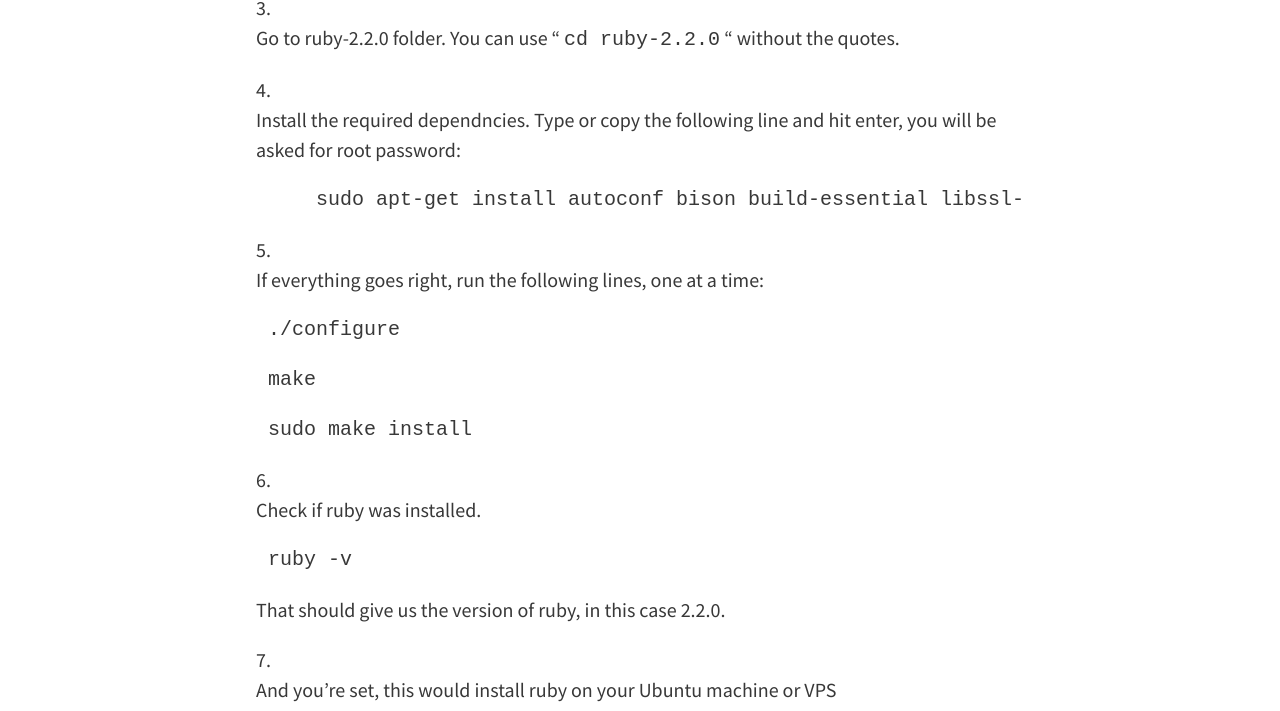
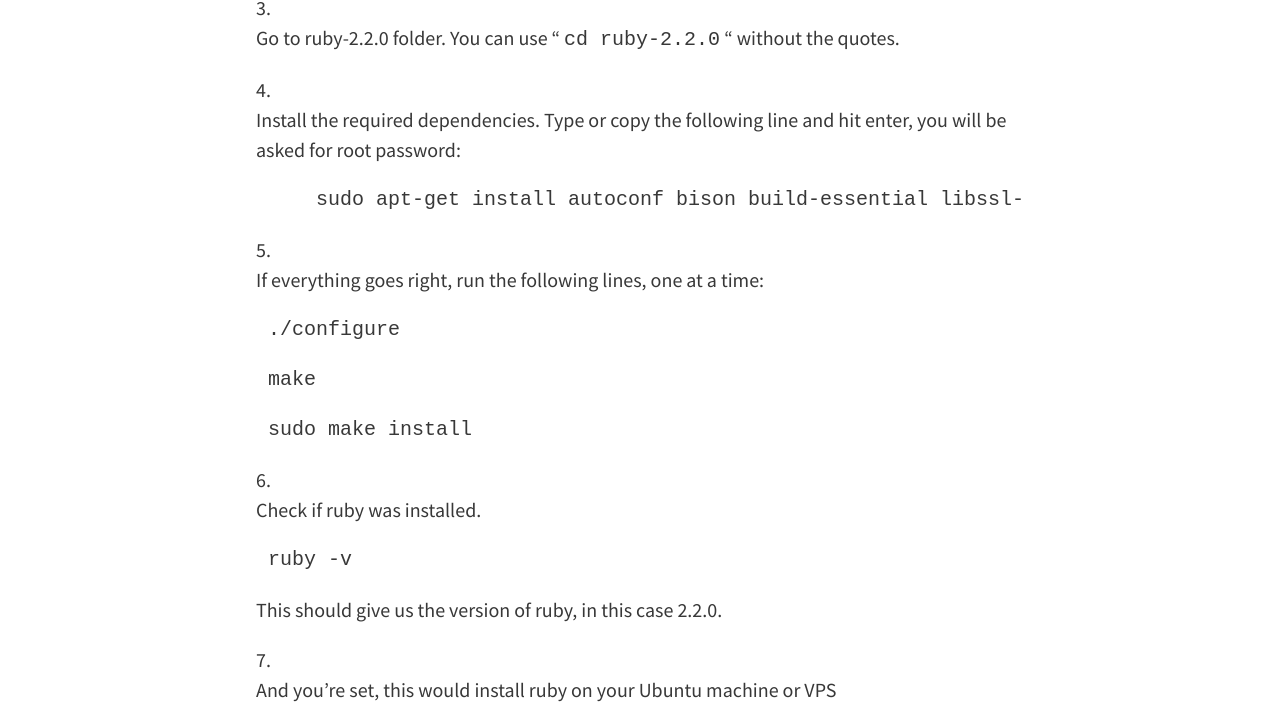
Before and after one commit to tirsope/tirsope.github.io, a Jekyll site: the page built from _posts/2015-01-10-ruby-2.2-on-ubuntu-14.04.md, in a window 1280 px wide. Shown: the part 846-1557 px from the top of the page. Built offline with Jekyll 4.4.1, drawn with Linux system fonts in a browser that asks for light colours; nearby versions of some CDN libraries; comment, search, counter and statistics services are not loaded.

Commit message:
Fixed Typos.

````diff
--- a/_posts/2015-01-10-ruby-2.2-on-ubuntu-14.04.md
+++ b/_posts/2015-01-10-ruby-2.2-on-ubuntu-14.04.md
@@ -27,7 +27,7 @@ These are the steps I followed:
 
 3. Go to ruby-2.2.0 folder. You can use " ```cd ruby-2.2.0``` " without the quotes.
 
-4. Install the required dependncies. Type or copy the following line and hit enter, you will be asked for root password:
+4. Install the required dependencies. Type or copy the following line and hit enter, you will be asked for root password:
 
 	```
 		sudo apt-get install autoconf bison build-essential libssl-dev libyaml-dev libreadline6-dev zlib1g-dev libncurses5-dev libffi-dev libgdbm3 libgdbm-dev
@@ -52,7 +52,7 @@ These are the steps I followed:
 	ruby -v
 	```
 
-	That should give us the version of ruby, in this case 2.2.0.
+	This should give us the version of ruby, in this case 2.2.0.
 
 7. And you're set, this would install ruby on your Ubuntu machine or VPS
 
````
